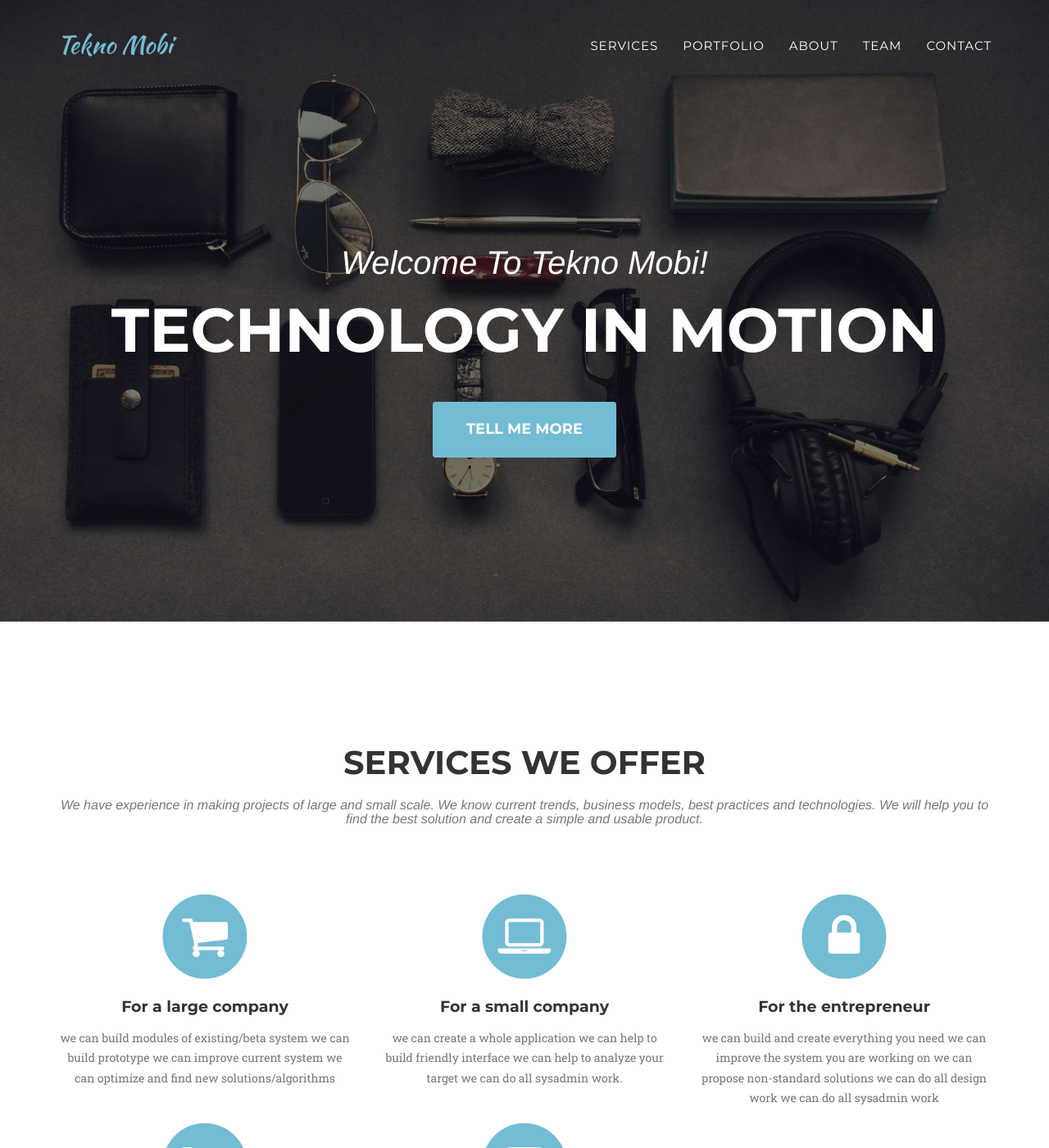
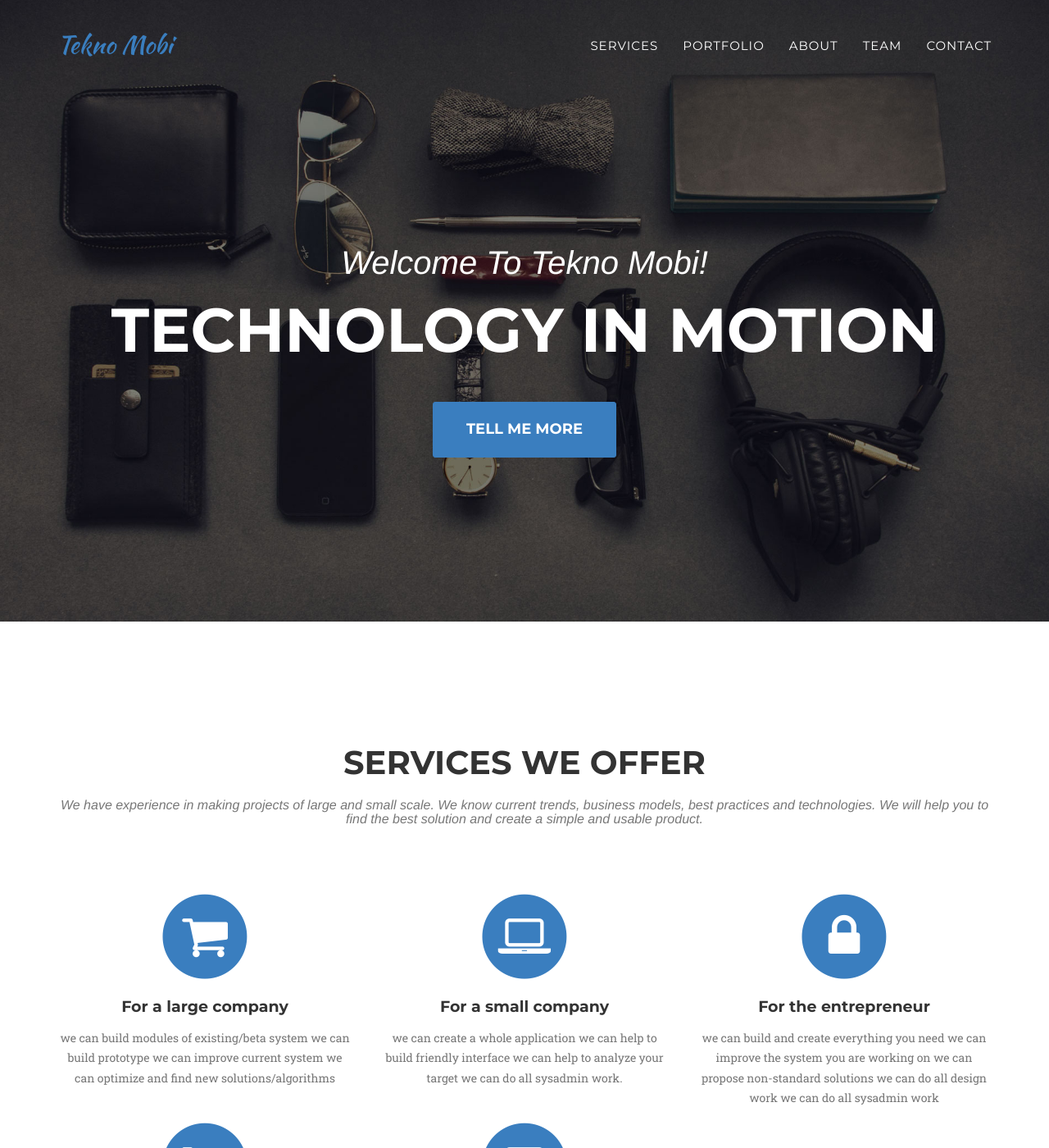
Before and after one commit to lnyousif/teknomobi, a Jekyll site: the page built from index.html, in a window 1280 px wide and 1400 px high. Shown: the whole window at 82% size. Built offline with Jekyll 4.4.1, drawn with Linux system fonts in a browser that asks for light colours; some web fonts are replaced.

Commit message:
Update _config.yml

```diff
--- a/_config.yml
+++ b/_config.yml
@@ -8,7 +8,7 @@ description: "We build Web applications that improve your business and life"
 
 # Color settings (hex-codes without the leading hash-tag)
 color:
-  primary: 72bcd4
+  primary: 3a7ebf
   secondary: 3a7ebf
   secondary-dark: 333
 
```
